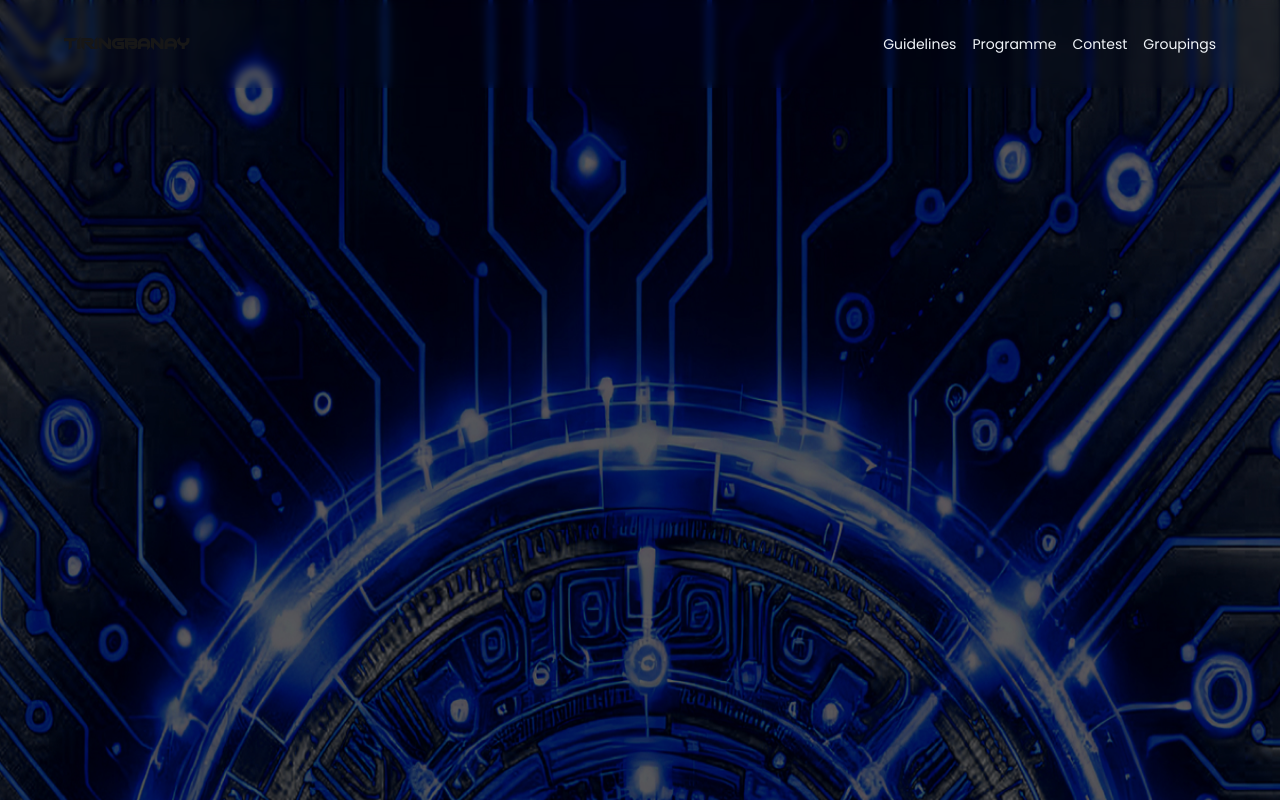
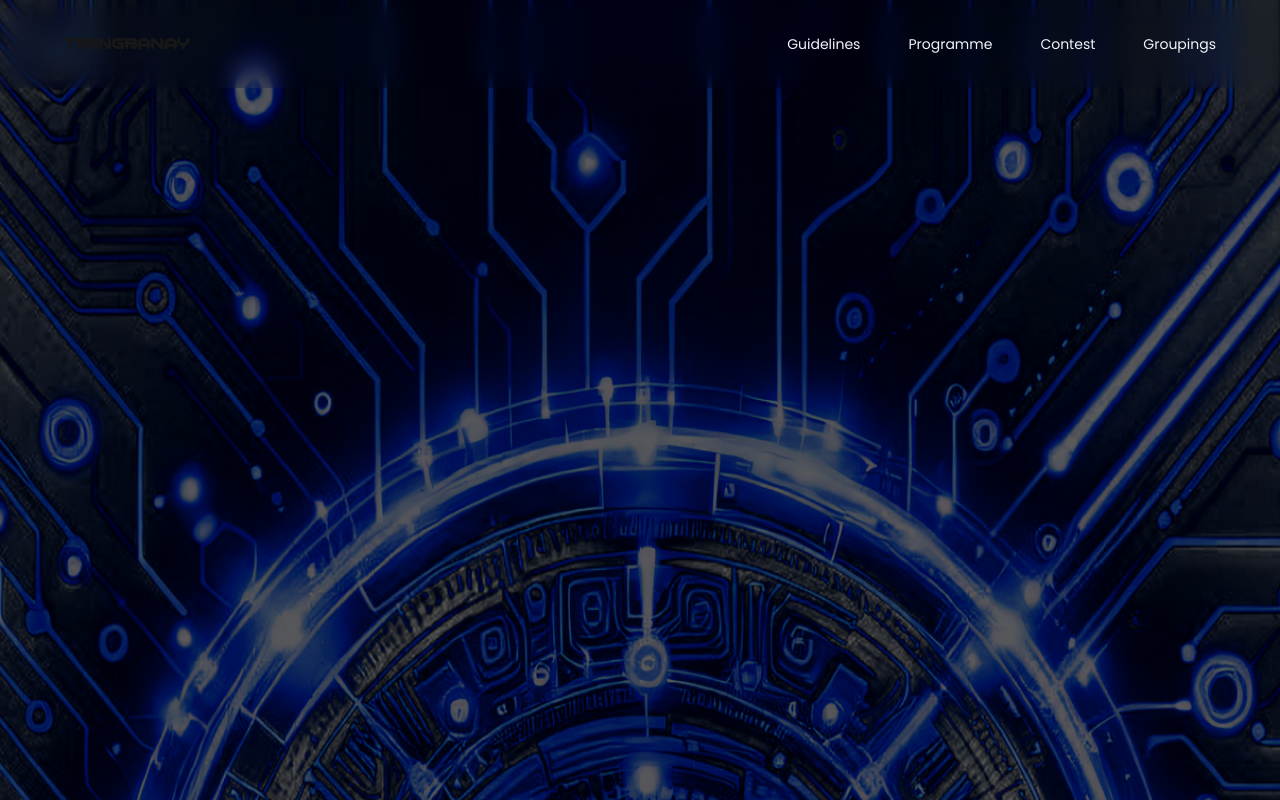
Before and after one commit to WVSU-CIPHER/Website-Directory-CICT-Tiringbanay-2024, a Next.js app: page / in a window 1280 px wide. Built offline with nearby package versions, Linux system fonts and the light colour scheme.

Commit message:
feature/header: adjusted the gap in nav links and blur

```diff
--- a/src/app/components/Header.jsx
+++ b/src/app/components/Header.jsx
@@ -16,12 +16,12 @@ export default function Header() {
   ];
 
   return (
-    <div className="w-full fixed top-0 right-0 flex flex-col px-[64px] py-[32px] backdrop-blur-sm">
+    <div className="w-full fixed top-0 right-0 flex flex-col px-[64px] py-[32px] backdrop-blur-md">
       <nav className="max-w-[1400px] mx-auto w-full flex items-center justify-between">
         <Link href="/">
           <span className="font-chopsic">tiringbanay</span>
         </Link>
-        <div className="flex links text-[14px]  items-center gap-4">
+        <div className="flex links text-[14px]  items-center gap-[48px]">
           {navigations.map((navigation, index) => (
             <Link key={index} href={navigation.href}>
               <span className={`${poppins.className} text-slate-100 font-sans`}>
```
